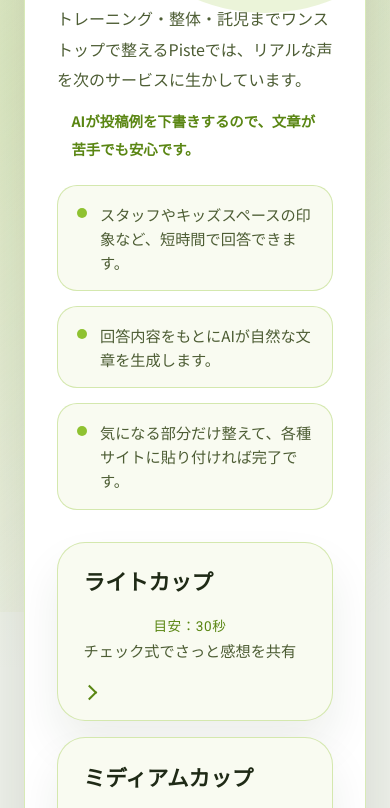
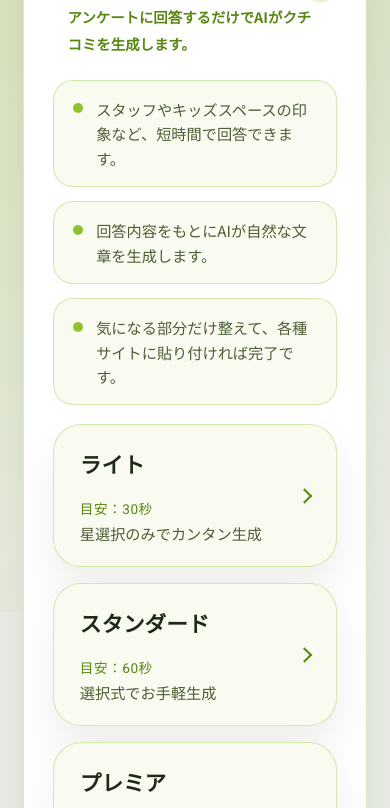
Before and after one commit to piste-boss/review-gpt, a website built with Vite: page index.html in a window 390 px wide. Shown: the part 232-1040 px from the top of the page. Built offline with nearby package versions, Linux system fonts and the light colour scheme; files whose address does not match are found by name.

Commit message:
feat: tweak smartphone copy

```diff
--- a/index.html
+++ b/index.html
@@ -11,7 +11,7 @@
       href="https://fonts.googleapis.com/css2?family=Noto+Sans+JP:wght@400;500;700&family=Roboto:wght@400;500;700&display=swap"
       rel="stylesheet"
     />
-    <title>Piste 口コミルーター</title>
+    <title>クチコミGPT</title>
   </head>
   <body>
     <div id="app">
@@ -20,11 +20,10 @@
       </noscript>
       <main class="router">
         <header class="router__header">
-          <p class="router__brand">Piste（ピステ）</p>
-          <h1 class="router__heading">体験の声をお聞かせください</h1>
+          <p class="router__brand">クチコミGPT</p>
+          <h1 class="router__heading">お店の感想をお聞かせください。</h1>
           <p class="router__lead">
-            トレーニング・整体・託児までワンストップで整えるPisteでは、リアルな声を次のサービスに生かしています。
-            <span class="router__note">AIが投稿例を下書きするので、文章が苦手でも安心です。</span>
+            <span class="router__note">アンケートに回答するだけでAIがクチコミを生成します。</span>
           </p>
           <ul class="router__story">
             <li>スタッフやキッズスペースの印象など、短時間で回答できます。</li>
@@ -34,21 +33,21 @@
         </header>
         <section class="router__buttons">
           <button class="router__button" data-tier="beginner">
-            <span class="router__button-label">ライトプラン</span>
+            <span class="router__button-label">ライト</span>
             <span class="router__button-meta">
               <small>目安：30秒</small>
-              <span>チェック式でさっと感想を共有</span>
+              <span>星選択のみでカンタン生成</span>
             </span>
           </button>
           <button class="router__button" data-tier="intermediate">
             <span class="router__button-label">スタンダード</span>
             <span class="router__button-meta">
               <small>目安：60秒</small>
-              <span>選択式＋一言コメントで100文字程度生成</span>
+              <span>選択式でお手軽生成</span>
             </span>
           </button>
           <button class="router__button" data-tier="advanced">
-            <span class="router__button-label">プレミアム</span>
+            <span class="router__button-label">プレミア</span>
             <span class="router__button-meta">
               <small>目安：90秒</small>
               <span>じっくり回答で200文字以上の濃いレビュー</span>
--- a/src/main.js
+++ b/src/main.js
@@ -1,7 +1,7 @@
 const DEFAULT_LABELS = {
-  beginner: 'ライトカップ',
-  intermediate: 'ミディアムカップ',
-  advanced: 'フルシティカップ',
+  beginner: 'ライト',
+  intermediate: 'スタンダード',
+  advanced: 'プレミア',
 }
 
 const DEFAULT_FAVICON_PATH = '/vite.svg'
--- a/src/style.css
+++ b/src/style.css
@@ -36,7 +36,7 @@
   line-height: 1.6;
   display: flex;
   justify-content: center;
-  padding: clamp(1.5rem, 5vw, 3rem);
+  padding: clamp(1rem, 6vw, 1.8rem);
 }
 
 body::before {
@@ -48,18 +48,18 @@
 }
 
 #app {
-  width: min(1080px, 100%);
+  width: min(560px, 100%);
   position: relative;
   z-index: 1;
 }
 
 .router {
   background: var(--panel);
-  border-radius: clamp(28px, 5vw, 48px);
-  padding: clamp(2rem, 6vw, 4rem);
-  display: grid;
-  grid-template-columns: repeat(auto-fit, minmax(280px, 1fr));
-  gap: clamp(2rem, 4vw, 3rem);
+  border-radius: clamp(24px, 6vw, 40px);
+  padding: clamp(1.8rem, 6vw, 3rem);
+  display: flex;
+  flex-direction: column;
+  gap: clamp(1.2rem, 4vw, 2.4rem);
   border: 1px solid var(--accent-line);
   box-shadow: var(--shadow);
   overflow: hidden;
@@ -115,7 +115,7 @@
 
 .router__heading {
   margin: 0;
-  font-size: clamp(2rem, 5vw, 3rem);
+  font-size: clamp(1.75rem, 6vw, 2.6rem);
   font-family: var(--font-heading);
   letter-spacing: 0.04em;
   line-height: 1.2;
@@ -123,7 +123,7 @@
 
 .router__lead {
   margin: 0;
-  font-size: clamp(1rem, 3.5vw, 1.15rem);
+  font-size: clamp(0.95rem, 4vw, 1.1rem);
   color: var(--text-muted);
   line-height: 1.9;
 }
@@ -184,9 +184,10 @@
   padding-right: clamp(2.6rem, 5vw, 3.4rem);
   background: var(--panel-muted);
   display: flex;
+  flex-direction: column;
   gap: 1.2rem;
-  align-items: center;
-  justify-content: space-between;
+  align-items: flex-start;
+  justify-content: flex-start;
   cursor: pointer;
   transition: transform 0.25s ease, box-shadow 0.25s ease, border-color 0.25s ease;
   box-shadow: 0 25px 45px rgba(30, 50, 8, 0.08);
@@ -231,6 +232,8 @@
   gap: 0.25rem;
   color: var(--text-muted);
   font-size: 0.95rem;
+  align-items: flex-start;
+  text-align: left;
 }
 
 .router__button-meta small {
@@ -246,7 +249,6 @@
 }
 
 .router__status {
-  grid-column: 1 / -1;
   margin: 0;
   padding: 1rem 1.4rem;
   border-radius: 18px;
@@ -279,21 +281,14 @@
   display: none;
 }
 
-@media (max-width: 860px) {
-  .router {
-    grid-template-columns: 1fr;
+@media (min-width: 640px) {
+  #app {
+    width: min(640px, 100%);
   }
 
-  .router__button {
-    flex-direction: column;
-    align-items: flex-start;
-    padding-right: clamp(1.6rem, 4vw, 2.2rem);
-  }
-
-  .router__button::after {
-    position: static;
-    margin-top: 0.4rem;
-    transform: rotate(-45deg);
+  .router {
+    padding: clamp(2rem, 5vw, 3.2rem);
+    gap: 2rem;
   }
 }
 
```
